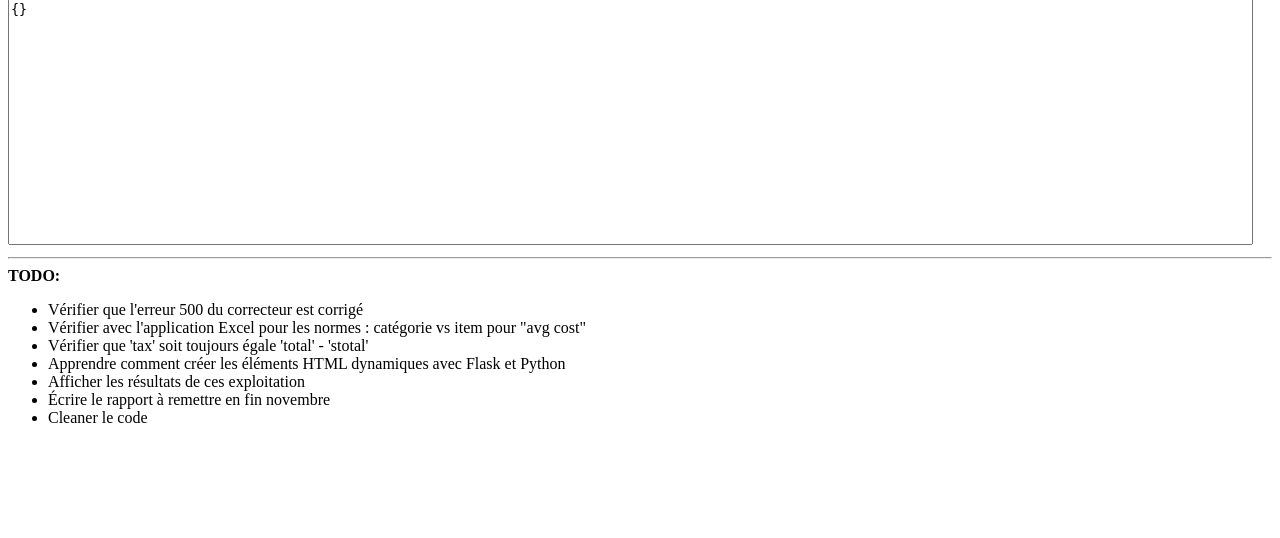
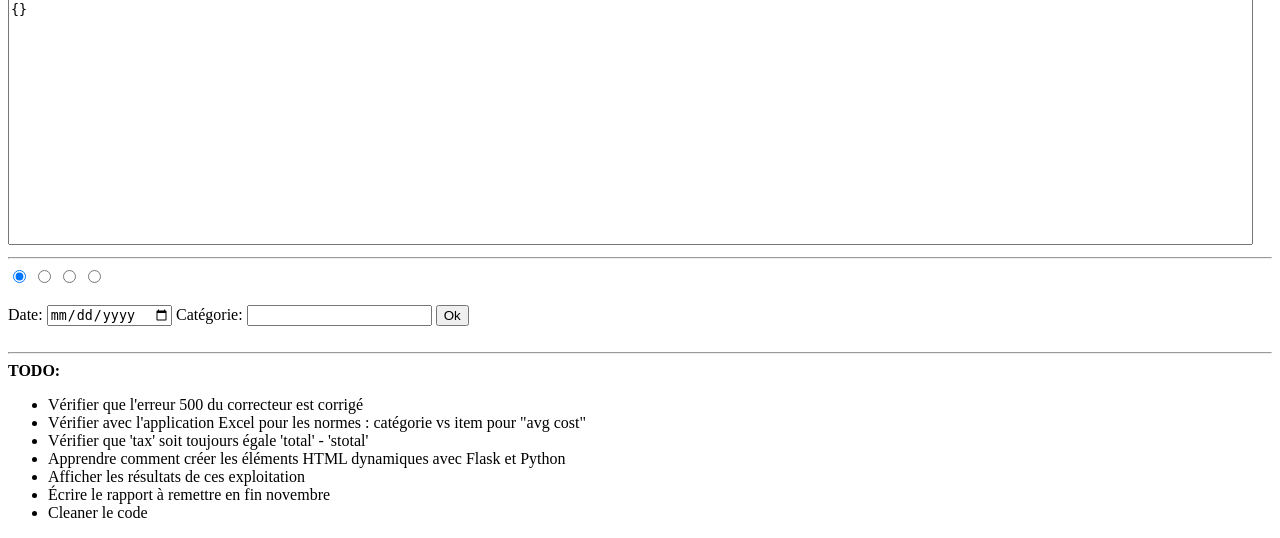
Before and after one commit to WilliamDuK/GLO_4035_eq_01, a Flask app: page / in a window 1280 px wide. Shown: the part 636-1174 px from the top of the page. Before the commit the page ends 1059 px from the top, so only its background shows below. Run offline with Flask 2, Linux system fonts and the light colour scheme; data that the repository does not hold is empty; some libraries are stand-ins or nearby versions.

Commit message:
Started implementing functions in front-end

```diff
--- a/templates/index.html
+++ b/templates/index.html
@@ -68,6 +68,33 @@
         </div>
         <hr/>
     </div>
+    <div class="fct-container">
+        <input type="radio" name="fct-api"
+               id="fct-total" value="total" checked>
+        <label for="fct-total"></label>
+        <input type="radio" name="fct-api"
+               id="fct-avg-buy" value="avg-buy">
+        <label for="fct-avg-buy"></label>
+        <input type="radio" name="fct-api"
+               id="fct-avg-use" value="avg-use">
+        <label for="fct-avg-use"></label>
+        <input type="radio" name="fct-api"
+               id="fct-image" value="image">
+        <label for="fct-image"></label>
+    </div>
+    <br/>
+    <div class="container">
+        <span>Date: </span>
+        <input type="date" data-date-inline-picker="false" data-date-open-on-focus="true" id="fct-date">
+        <span>Catégorie: </span>
+        <input type="text" id="fct-cat">
+        <button type="button" id="ok-fct">Ok</button>
+    </div>
+    <br/>
+    <div class="container">
+
+    </div>
+    <hr/>
     <div class="todo-container">
         <b>TODO:</b>
         <ul>
@@ -222,6 +249,14 @@
                 // Do nothing
             }
         }
+
+        function revertDate(new_date) {
+            DATE_MONTHS = ["January", "February", "March", "April", "May", "June", "July", "August", "September",
+               "October", "November", "December"];
+            old_date = new_date.split("-");
+            old_date = old_date[2].replace(/^0+(?!\.|$)/, "") + " " + DATE_MONTHS[parseInt(old_date[1])-1] + " " + old_date[0];
+            return old_date
+        }
     </script>
 </body>
 </html>
```
